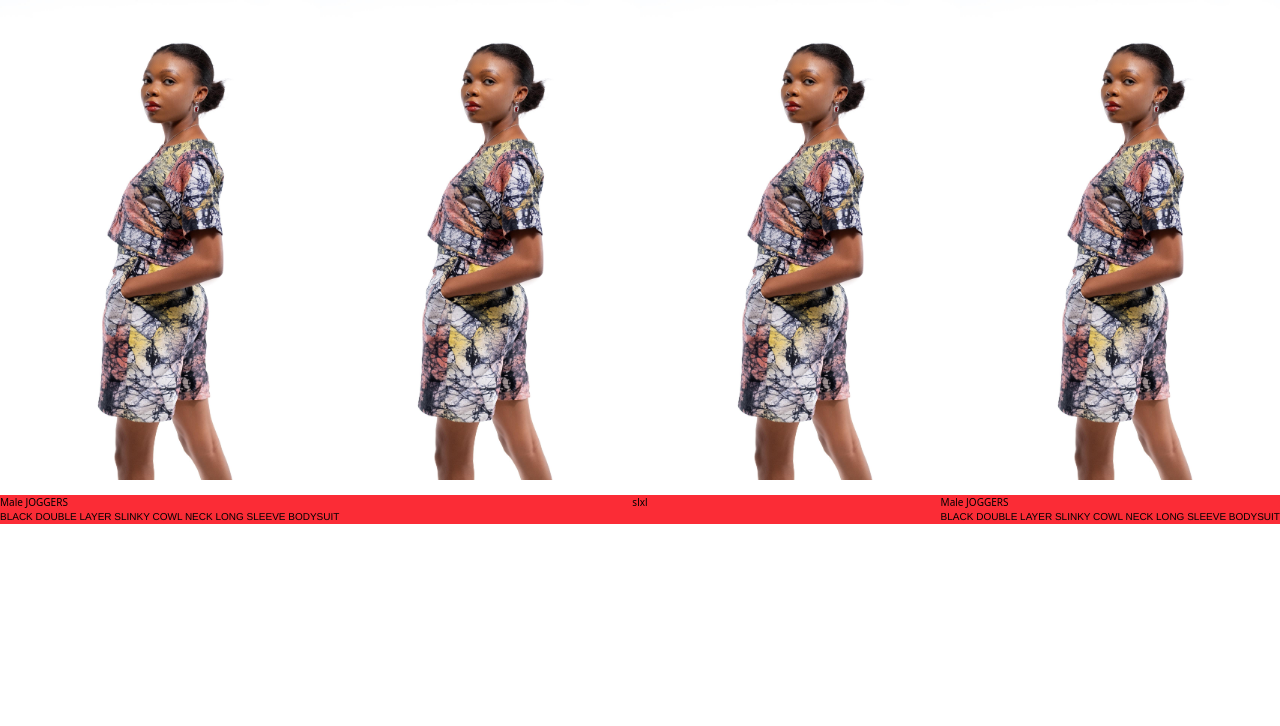
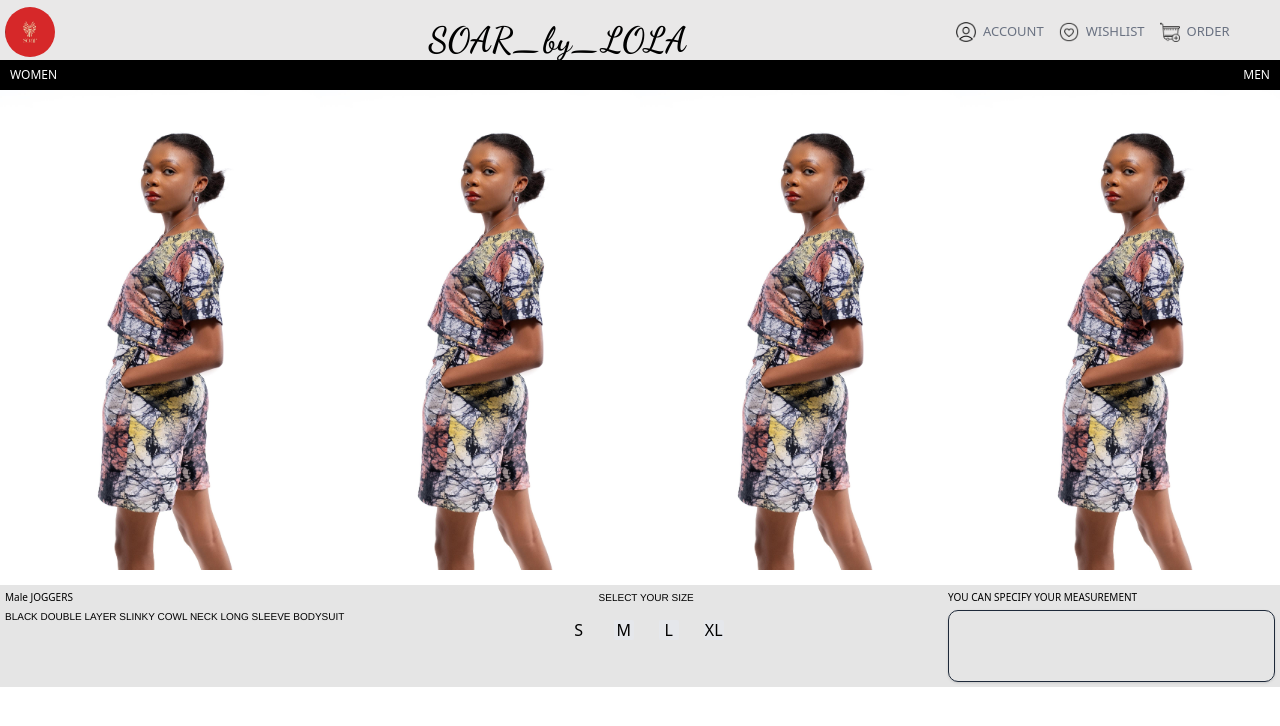
Before and after one commit to olamidefrancis/SoarByLola, a React (Vite) app: page /Men in a window 1280 px wide. Shown: the top 726 px of the page. Built offline with nearby package versions, Linux system fonts and the light colour scheme.

Commit message:
men section fix

```diff
--- a/src/App.jsx
+++ b/src/App.jsx
@@ -19,22 +19,11 @@ const router = createBrowserRouter([
            </div>,
   errorElement: <div>404 Page not found</div>
  },
- {
-  path:'/',
-  element: <div>
-                <Navbar/>
-                <Hero/>
-                <Cloths/>
-                <Carousel/>
-                <Footer/>
-           </div>,
-  errorElement: <div>404 Page not found</div>
- },
 
  {
   path:'/Men',
   element: <div>
-
+                <Navbar/>
                 <Men/>
            </div>,
   errorElement: <div>404 Page not found</div>
--- a/src/Components/Men/Men.css
+++ b/src/Components/Men/Men.css
@@ -5,3 +5,8 @@
     font-family: Roboto-Light, Helvetica, Arial, sans-serif;
     font-size: 1rem;
 }
+
+
+.paddy{
+    padding: 0.5rem
+}
--- a/src/Components/Men/Men.jsx
+++ b/src/Components/Men/Men.jsx
@@ -1,6 +1,13 @@
 import React from 'react';
 import './Men.css'
 import one from '../../assets/Images/md1.jpeg';
+
+// const catalog=[
+//     {
+
+//     }
+
+// ]
 
 function Men() {
   return (
@@ -100,31 +107,53 @@ function Men() {
                 </div>
             </div>
 
-            <div className="pricecon flex    w-full p-y-4">
-                <div className="flex w-full  justify-between bg-red-500">
-                    <div className="flex flex-col">
+            <div className="pricecon flex bg-neutral-200 w-full p-y-4">
+                <div className="flex w-full justify-between  paddy">
+                    <div className="flex flex-col gap-y-2">
 
                         <p>Male JOGGERS</p>
                         <h1  className=" text-sm uppercase  mb-2">Black Double Layer Slinky Cowl Neck Long Sleeve Bodysuit </h1>
                     </div>
 
-                    <div className="sizes flex">
+                    <div className="sizes flex flex-col w-[33.3%] gap-y-6">
+                        <div className=" flex w-[full] justify-center ">
+                              <h1>SELECT YOUR SIZE</h1>
+                        </div>
 
-                        <p>s</p>
-                        <p>l</p>
-                        <p>xl</p>
+                        <div className="standardprice flex w-[full] justify-center gap-x-10">
+                           <h2 className="flex items-center justify-center w-[20px] h-[20px]  rounded-[10%] text-[16px] hover:bg-white transition-colors">
+                                S
+                            </h2>
+
+                            <h2 className="flex items-center justify-center w-[20px] h-[20px] bg-gray-200 rounded-[10%]  text-[16px]">M</h2>
+
+                            <h2 className="flex items-center justify-center w-[20px] h-[20px] bg-gray-200 rounded-[10%]  text-[16px]">L</h2>
+
+                            <div className="flex items-center justify-center w-[20px] h-[20px] bg-gray-200 rounded-[10%] paddy text-[16px]"><h2>XL</h2></div>
+
+                        </div>
                     </div>
 
-                    <div className="flex flex-col">
+                    <div className="flex flex-col gap-y-2">
+                        <h2>YOU CAN SPECIFY YOUR MEASUREMENT</h2>
 
-                        <p>Male JOGGERS</p>
-                        <h1  className=" text-sm uppercase  mb-2">Black Double Layer Slinky Cowl Neck Long Sleeve Bodysuit </h1>
+                        <textarea name="measurement" id="measurement"
+                            rows="4" cols="50" className="border focus:outline-none   rounded-[10px] paddy
+                            focus:ring-2 focus:ring-[gray-800 ] focus:border-transparent text-gray-800 resize-none shadow-sm
+                            "
+
+                        >
+
+                        </textarea>
+
                     </div>
 
                 </div >
 
             </div>
         </div>
+
+
     </div>
   );
 }
```
